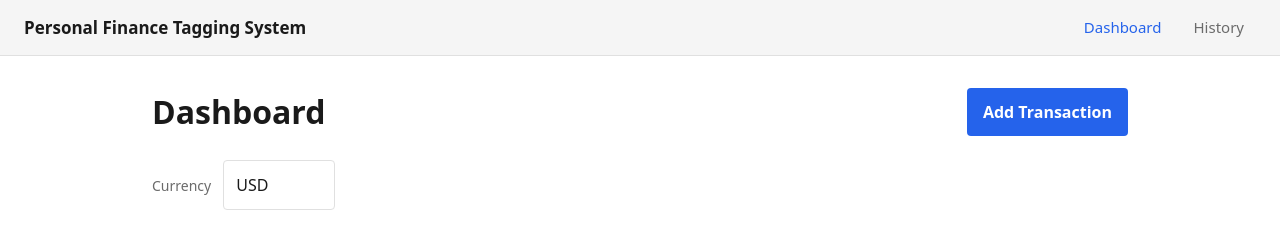
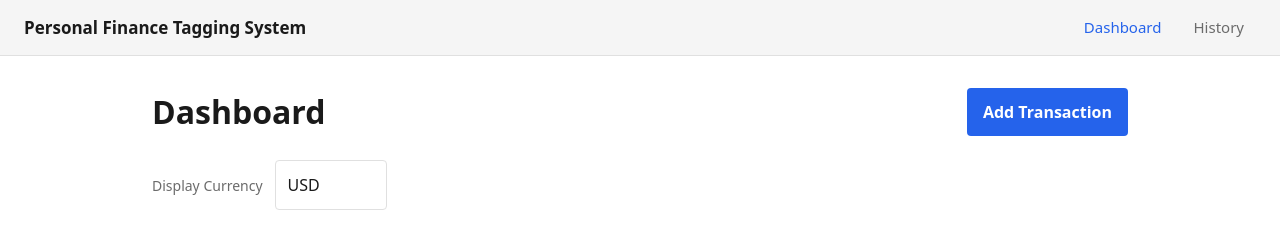
Before and after one commit to OnurKucukoz/personal-finance-tagging-system, a React (Vite) app: page /dashboard in a window 1280 px wide. Shown: the top 233 px of the page. Built offline with nearby package versions, Linux system fonts and the light colour scheme.

Commit message:
chore: clarify display currency label

```diff
--- a/src/pages/DashboardPage.jsx
+++ b/src/pages/DashboardPage.jsx
@@ -47,7 +47,7 @@ export default function DashboardPage() {
 
       <div className="controls-row" style={{ marginTop: '1.5rem' }}>
         <label htmlFor="currency-select" className="label">
-          Currency
+          Display Currency
         </label>
         <select
           id="currency-select"
```
